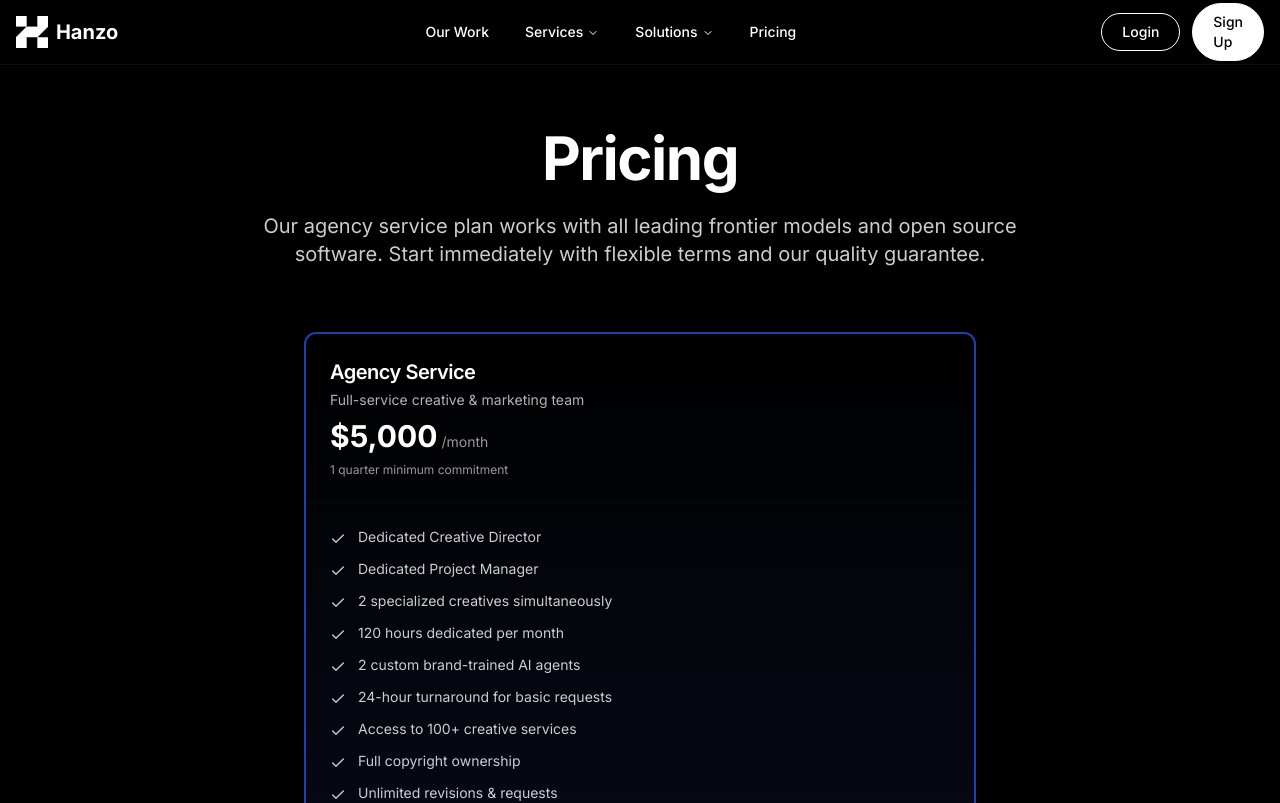
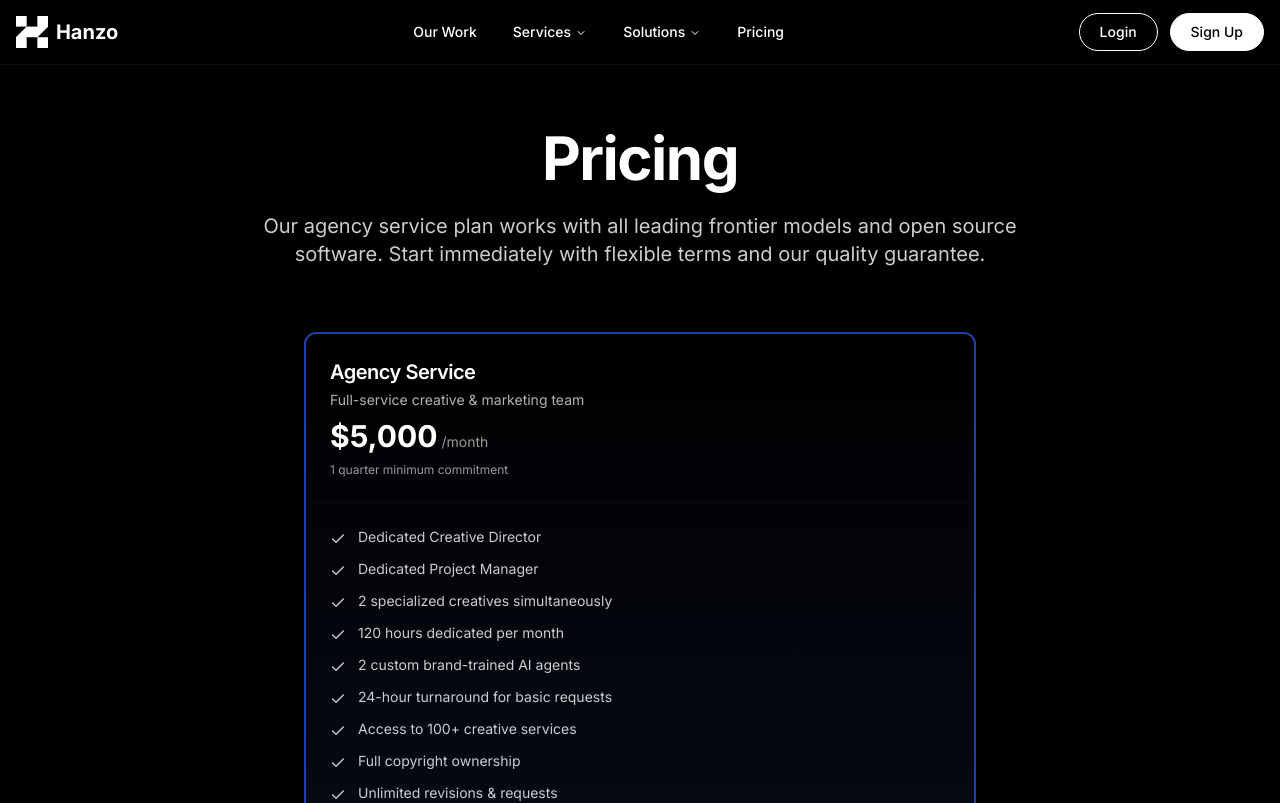
Before and after one commit to hanzoai/agency, a React (Vite) app: page /pricing in a window 1280 px wide. Shown: the top 803 px of the page. Built offline with nearby package versions, Linux system fonts and the light colour scheme.

Commit message:
Add whitespace-nowrap to header buttons to prevent text wrapping

```diff
--- a/components/NewHeader.tsx
+++ b/components/NewHeader.tsx
@@ -319,13 +319,13 @@ const NewHeader = () => {
         <div className="ml-auto flex items-center space-x-3">
           <a
             href="/login"
-            className="border border-white text-white hover:bg-white hover:text-black transition-colors duration-200 px-4 sm:px-5 py-1.5 sm:py-2 rounded-full text-sm font-medium"
+            className="border border-white text-white hover:bg-white hover:text-black transition-colors duration-200 px-4 sm:px-5 py-1.5 sm:py-2 rounded-full text-sm font-medium whitespace-nowrap"
           >
             Login
           </a>
           <a
             href="/signup"
-            className="bg-white text-black border border-white hover:bg-transparent hover:text-white transition-colors duration-200 px-4 sm:px-5 py-1.5 sm:py-2 rounded-full text-sm font-medium"
+            className="bg-white text-black border border-white hover:bg-transparent hover:text-white transition-colors duration-200 px-4 sm:px-5 py-1.5 sm:py-2 rounded-full text-sm font-medium whitespace-nowrap"
           >
             Sign Up
           </a>
```
